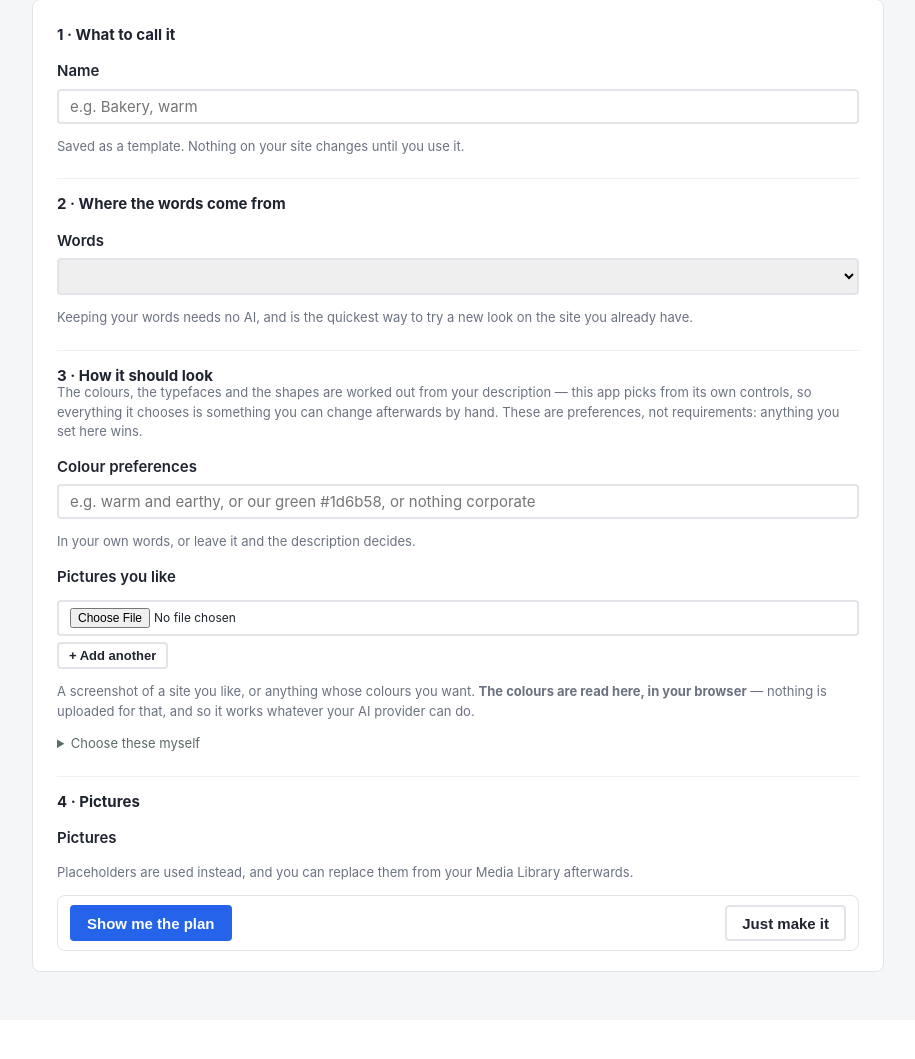
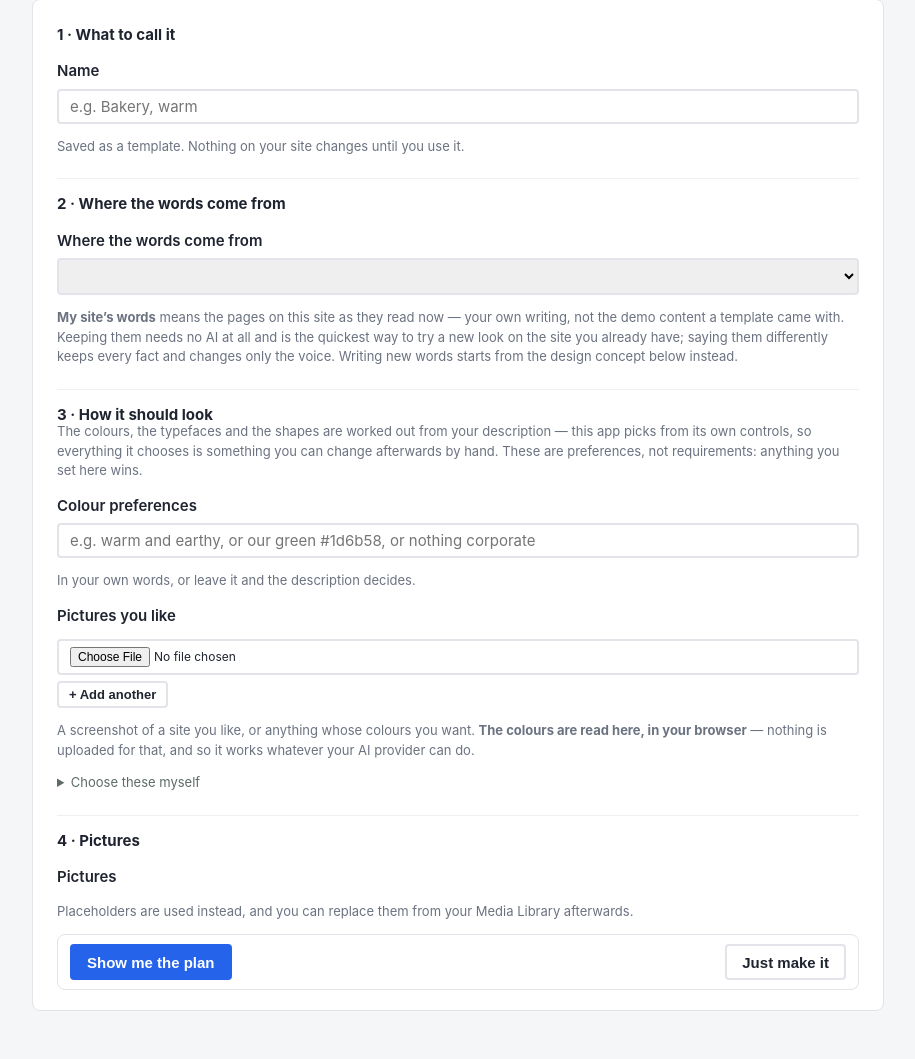
Before and after one commit to rdkmedia0/gmsCms, a Python web app: template app/templates/admin/theme_generator.html in a window 1280 px wide. Shown: the part 341-1400 px from the top of the page, without its empty margins (182-1097 px from the left). Before the commit the page ends 1313 px from the top, so only its background shows below. Run offline with Jinja, Linux system fonts and the light colour scheme; the template is opened without the code that fills it, so the values that code supplies are empty.

Commit message:
"My words" never said whose, and it read as the template's
Asked what "Keep my words" meant, the honest answer is: the pages on
this site right now. It reads as the current template's words, which is
a different thing entirely -- one is the owner's own writing, the other
is demo content that came with a look, and swapping them is how somebody
loses work or keeps somebody else's.

Every label names its source now:

  Keep my site's words exactly - change only the look
  Say my site's words differently - same facts, new voice
  Write new words from the design concept below
  Leave every section empty - no AI at all

And the control is labelled with the question rather than the subject:
"Where the words come from", not "Words". The hint under it says
plainly that "my site's words" means the pages as they read now, the
owner's own writing and not a template's demo content -- and what each
answer costs: keeping them asks the AI nothing, saying them differently
keeps every fact and changes only the voice, writing new starts from the
concept.

The checker asserts the control's label and that every option names its
source. 322 checks.

Co-Authored-By: Claude Opus 5 <noreply@anthropic.com>

```diff
--- a/app/templates/admin/theme_generator.html
+++ b/app/templates/admin/theme_generator.html
@@ -232,15 +232,19 @@
   <h2 class="cms-form-heading">2 &middot; Where the words come from</h2>
 
   <div class="form-row">
-    <label for="tg-mode">Words</label>
+    <label for="tg-mode">Where the words come from</label>
     <select id="tg-mode" name="mode" data-generator-mode
-            title="Where the words come from. Everything below changes to match — keeping your words asks the AI nothing at all.">
+            title="Whose words the new template carries. &quot;My site's words&quot; means the pages on this site right now — not the ones that came with a template. Everything below changes to match.">
       {% for value, label in modes %}
       <option value="{{ value }}" {{ 'selected' if (form and form.mode == value) or (not form and value == 'scratch') }}>{{ label }}</option>
       {% endfor %}
     </select>
-    <p class="hint">Keeping your words needs no AI, and is the quickest way to try a new look on the
-      site you already have.</p>
+    <p class="hint"><strong>My site&rsquo;s words</strong> means the pages on this
+      site as they read now &mdash; your own writing, not the demo content a
+      template came with. Keeping them needs no AI at all and is the quickest
+      way to try a new look on the site you already have; saying them
+      differently keeps every fact and changes only the voice. Writing new
+      words starts from the design concept below instead.</p>
   </div>
 
   <div class="form-row" data-needs="brief">
```
Also changed, not shown: app/services/theme_generator.py (+8 -4 lines), tools/theme_generator_check.py (+11 -2 lines).
